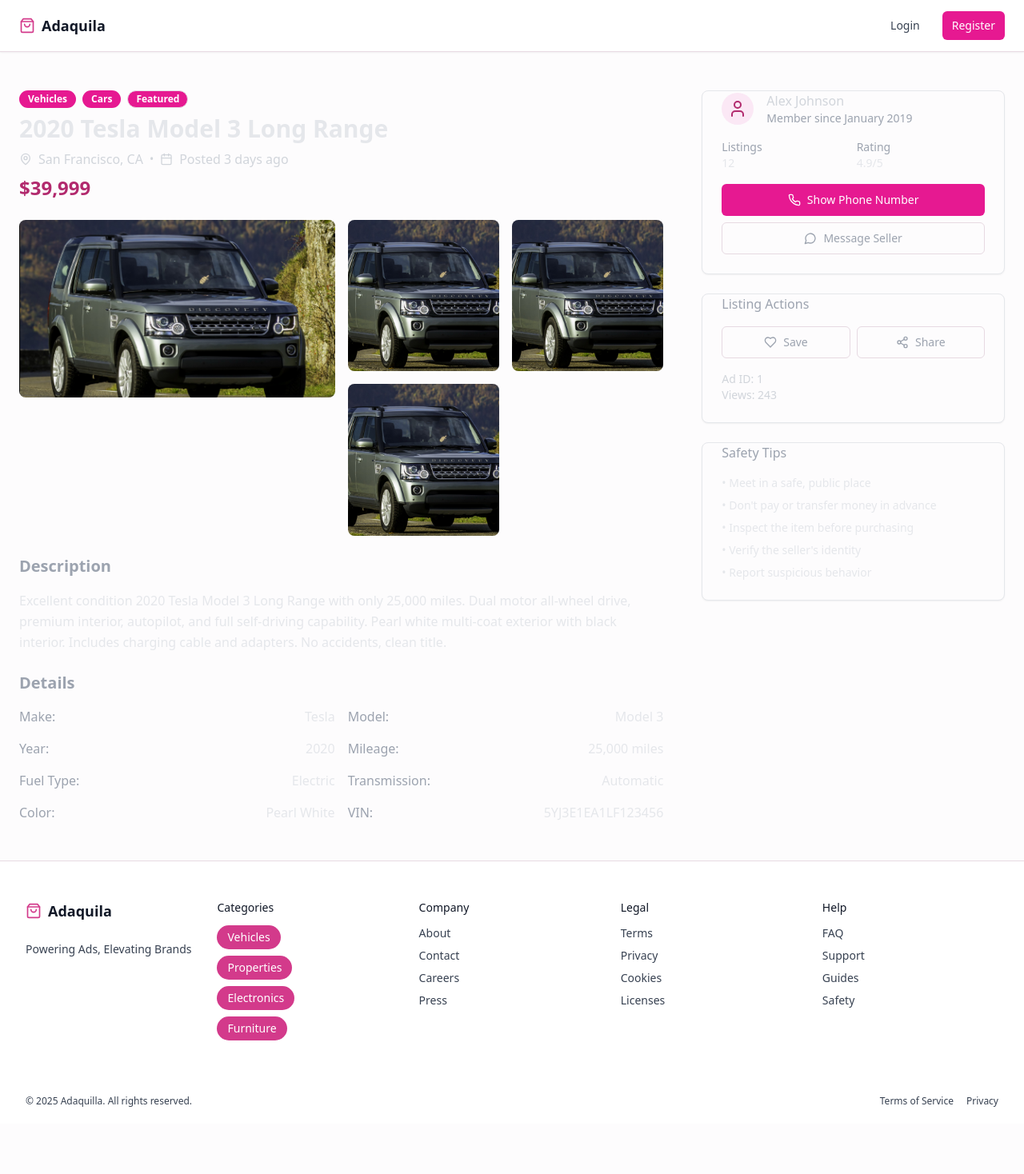
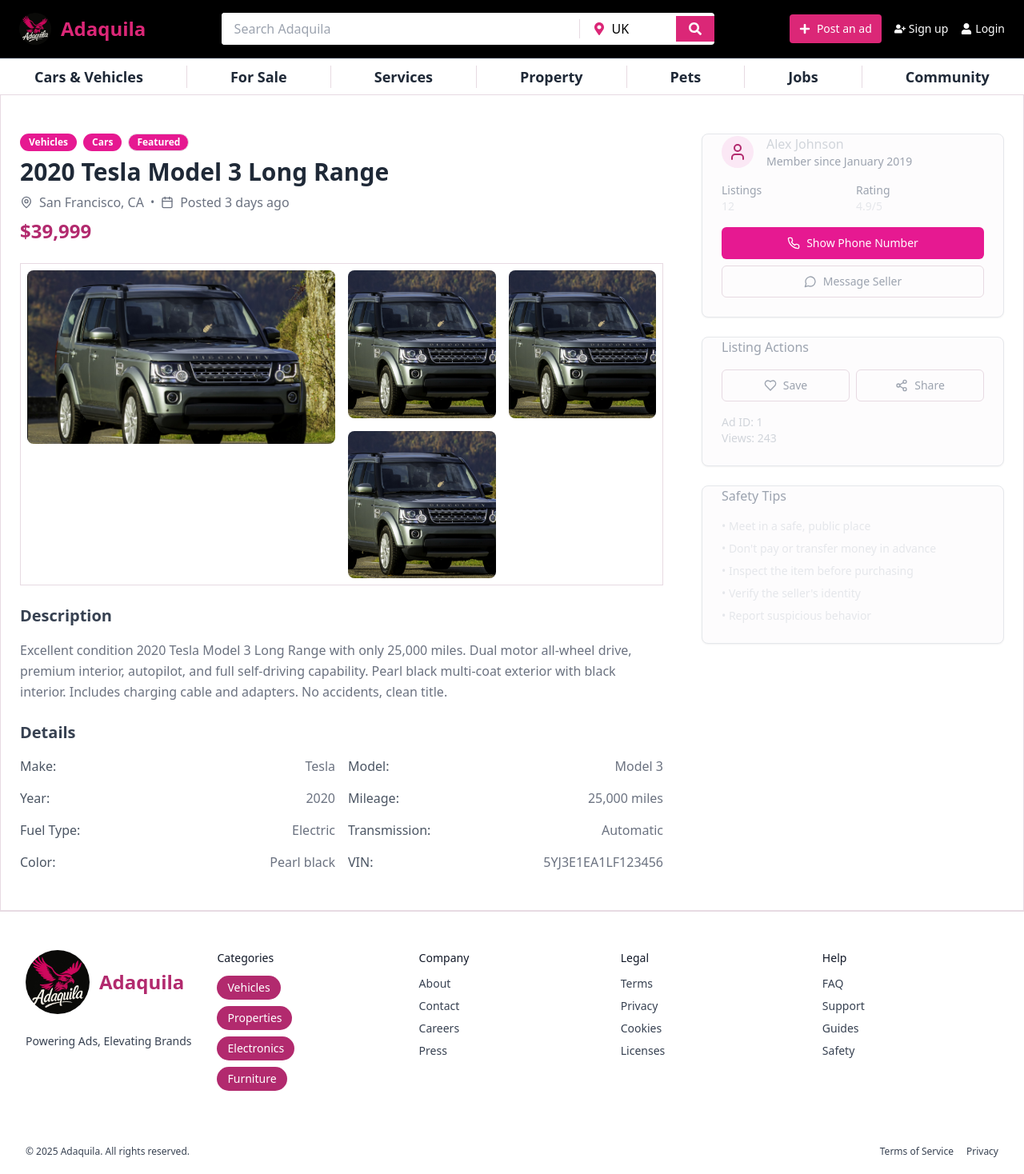
Before and after one commit to fabrizia2/adquilla, a React (Vite) app: page /listing/1 in a window 1280 px wide. Shown: the whole page at 80% size. Before the commit the page ends 1405 px from the top, so only its background shows below. Built offline with nearby package versions, Linux system fonts and the light colour scheme.

Commit message:
Color changes

```diff
--- a/package.json
+++ b/package.json
@@ -15,6 +15,7 @@
     "lucide-react": "^0.279.0",
     "react": "^18.2.0",
     "react-dom": "^18.2.0",
+    "react-icons": "^5.5.0",
     "react-router-dom": "^6.16.0",
     "tailwind-merge": "^1.14.0"
   },
--- a/src/layouts/root-layout.jsx
+++ b/src/layouts/root-layout.jsx
@@ -1,37 +1,138 @@
-import { Outlet, Link } from "react-router-dom"
+import { Outlet, Link, useNavigate } from "react-router-dom"
 import { Button } from "../components/ui/button"
 import { ShoppingBag } from "../components/icons"
+import { MapPin, Search, Plus, User, UserPlus } from "lucide-react";
+import { FaSearch, FaMapMarkerAlt, FaPlus, FaUserPlus, FaUser } from 'react-icons/fa';
+import logo from '../../public/images/Adaquila.jpg'; // Make sure your logo is placed correctly
+import { useEffect, useState } from 'react';
 
 export default function RootLayout() {
+  const navigate = useNavigate();
+  const [isLoggedIn, setIsLoggedIn] = useState(false);
+
+  // Check if user is logged in on component mount
+  useEffect(() => {
+    const token = localStorage.getItem('token');
+    setIsLoggedIn(!!token);
+  }, []);
+
+  const handlePostAdClick = () => {
+    if (isLoggedIn) {
+      navigate('/post-ad');
+    } else {
+      navigate('/auth/login', { state: { from: '/post-ad' } });
+    }
+  };
+
+  const handleLogout = () => {
+    localStorage.removeItem('token');
+    setIsLoggedIn(false);
+    navigate('/');
+  };
+
   return (
     <div className="flex flex-col min-h-screen">
-      <header className="border-b bg-white shadow-sm">
-        <div className="container flex items-center justify-between h-16 px-4 md:px-6">
-          <Link to="/" className="flex items-center gap-2 text-lg font-semibold text-gray-900">
-            <ShoppingBag className="h-5 w-5 text-brand-magenta-500" />
-            <span>Adaquila</span>
+      <header className="bg-black text-white w-full">
+        {/* Top section: Logo, Search, Actions */}
+        <div className="flex justify-between items-center px-6 py-4 border-b border-gray-800">
+          {/* Logo and Brand Name */}
+          <Link to="/">
+            <div className="flex items-center space-x-3">
+              <img src={logo} alt="Adaquila Logo" className="h-10 w-10 rounded-full object-cover" />
+              <span className="text-2xl font-bold text-pink-600">Adaquila</span>
+            </div>
           </Link>
-          <div className="flex items-center gap-4">
-            <Link to="/auth/login">
-              <Button variant="ghost" size="sm" className="text-gray-700 hover:text-gray-900 hover:bg-brand-magenta-50">
-                Login
-              </Button>
-            </Link>
-            <Link to="/auth/register">
-              <Button size="sm" className="bg-brand-magenta-500 hover:bg-brand-magenta-600 text-white">
-                Register
-              </Button>
-            </Link>
+
+          {/* Search Bar */}
+          <div className="flex items-center w-1/2 bg-white rounded overflow-hidden">
+            <input
+              type="text"
+              placeholder="Search Adaquila"
+              className="flex-grow px-4 py-2 text-black outline-none"
+            />
+            <div className="flex items-center px-4 text-black border-l">
+              <FaMapMarkerAlt className="mr-2 text-pink-600" />
+              <input
+                type="text"
+                value="UK"
+                className="bg-transparent outline-none w-16"
+                readOnly
+              />
+            </div>
+            <button className="bg-pink-600 px-4 py-2">
+              <FaSearch className="text-white" />
+            </button>
+          </div>
+
+          {/* User Actions - Updated with auth logic */}
+          <div className="flex items-center space-x-4">
+            <button
+              onClick={handlePostAdClick}
+              className="flex items-center bg-pink-600 hover:bg-pink-700 text-white px-3 py-2 rounded text-sm"
+            >
+              <FaPlus className="mr-2" /> Post an ad
+            </button>
+
+            {!isLoggedIn ? (
+              <>
+                <Link
+                  to="/auth/register"
+                  className="flex items-center hover:text-pink-600 text-sm"
+                >
+                  <FaUserPlus className="mr-1" /> Sign up
+                </Link>
+                <Link
+                  to="/auth/login"
+                  className="flex items-center hover:text-pink-600 text-sm"
+                >
+                  <FaUser className="mr-1" /> Login
+                </Link>
+              </>
+            ) : (
+              <div className="flex items-center space-x-4">
+                <button
+                  onClick={handleLogout}
+                  className="flex items-center hover:text-pink-600 text-sm"
+                >
+                  <FaUser className="mr-1" /> Logout
+                </button>
+              </div>
+            )}
           </div>
         </div>
+
+        {/* Category Nav */}
+        <nav className="bg-white shadow-sm border-t border-gray-200">
+          <ul className="flex justify-around px-4 py-2 font-semibold text-lg text-gray-800">
+            <li className="cursor-pointer hover:underline">Cars & Vehicles</li>
+            <div className="text-black border-l"></div>
+            <li className="cursor-pointer hover:underline">For Sale</li>
+            <div className="text-black border-l"></div>
+            <li className="cursor-pointer hover:underline">Services</li>
+            <div className="text-black border-l"></div>
+            <li className="cursor-pointer hover:underline">Property</li>
+            <div className="text-black border-l"></div>
+            <li className="cursor-pointer hover:underline">Pets</li>
+            <div className="text-black border-l"></div>
+            <li className="cursor-pointer hover:underline">Jobs</li>
+            <div className="text-black border-l"></div>
+            <li className="cursor-pointer hover:underline">Community</li>
+          </ul>
+        </nav>
       </header>
+
+
+
       <Outlet />
       <footer className="border-t bg-white">
         <div className="container flex flex-col gap-4 py-10 md:flex-row md:gap-8 md:py-12">
           <div className="flex flex-col gap-2 md:gap-4 lg:gap-6">
-            <Link to="/" className="flex items-center gap-2 text-lg font-semibold text-gray-900">
-              <ShoppingBag className="h-5 w-5 text-brand-magenta-500" />
-              <span>Adaquila</span>
+            {/* Logo and Brand Name */}
+            <Link to="/">
+              <div className="flex items-center space-x-3">
+                <img src={logo} alt="Adaquila Logo" className="h-20 w-20 rounded-full object-cover" />
+                <span className="text-2xl font-bold text-brand-magenta-600">Adaquila</span>
+              </div>
             </Link>
             <p className="text-sm text-gray-700 font-medium">Powering Ads, Elevating Brands</p>
           </div>
@@ -42,7 +143,7 @@
                 <li>
                   <Link
                     to="/category/vehicles"
-                    className="inline-block bg-brand-magenta-500 text-white px-3 py-1 rounded-full hover:bg-white hover:text-brand-magenta-700 transition-colors border border-transparent hover:border-brand-magenta-500"
+                    className="inline-block bg-brand-magenta-600 text-white px-3 py-1 rounded-full hover:bg-white hover:text-brand-magenta-700 transition-colors border border-transparent hover:border-brand-magenta-600"
                   >
                     Vehicles
                   </Link>
@@ -50,7 +151,7 @@
                 <li>
                   <Link
                     to="/category/properties"
-                    className="inline-block bg-brand-magenta-500 text-white px-3 py-1 rounded-full hover:bg-white hover:text-brand-magenta-700 transition-colors border border-transparent hover:border-brand-magenta-500"
+                    className="inline-block bg-brand-magenta-600 text-white px-3 py-1 rounded-full hover:bg-white hover:text-brand-magenta-700 transition-colors border border-transparent hover:border-brand-magenta-600"
                   >
                     Properties
                   </Link>
@@ -58,7 +159,7 @@
                 <li>
                   <Link
                     to="/category/electronics"
-                    className="inline-block bg-brand-magenta-500 text-white px-3 py-1 rounded-full hover:bg-white hover:text-brand-magenta-700 transition-colors border border-transparent hover:border-brand-magenta-500"
+                    className="inline-block bg-brand-magenta-600 text-white px-3 py-1 rounded-full hover:bg-white hover:text-brand-magenta-700 transition-colors border border-transparent hover:border-brand-magenta-600"
                   >
                     Electronics
                   </Link>
@@ -66,7 +167,7 @@
                 <li>
                   <Link
                     to="/category/furniture"
-                    className="inline-block bg-brand-magenta-500 text-white px-3 py-1 rounded-full hover:bg-white hover:text-brand-magenta-700 transition-colors border border-transparent hover:border-brand-magenta-500"
+                    className="inline-block bg-brand-magenta-600 text-white px-3 py-1 rounded-full hover:bg-white hover:text-brand-magenta-700 transition-colors border border-transparent hover:border-brand-magenta-600"
                   >
                     Furniture
                   </Link>
@@ -151,7 +252,7 @@
           </div>
         </div>
         <div className="container flex flex-col items-center justify-between gap-4 py-6 md:h-14 md:flex-row md:py-0">
-          <p className="text-xs text-gray-700">© {new Date().getFullYear()} Adaquilla. All rights reserved.</p>
+          <p className="text-xs text-gray-700">© {new Date().getFullYear()} Adaquila. All rights reserved.</p>
           <div className="flex gap-4">
             <Link
               to="#"
--- a/src/pages/listing/[id].jsx
+++ b/src/pages/listing/[id].jsx
@@ -12,7 +12,7 @@
   title: "2020 Tesla Model 3 Long Range",
   price: "$39,999",
   description:
-    "Excellent condition 2020 Tesla Model 3 Long Range with only 25,000 miles. Dual motor all-wheel drive, premium interior, autopilot, and full self-driving capability. Pearl white multi-coat exterior with black interior. Includes charging cable and adapters. No accidents, clean title.",
+    "Excellent condition 2020 Tesla Model 3 Long Range with only 25,000 miles. Dual motor all-wheel drive, premium interior, autopilot, and full self-driving capability. Pearl black multi-coat exterior with black interior. Includes charging cable and adapters. No accidents, clean title.",
   location: "San Francisco, CA",
   category: "Vehicles",
   subcategory: "Cars",
@@ -37,7 +37,7 @@
     { label: "Mileage", value: "25,000 miles" },
     { label: "Fuel Type", value: "Electric" },
     { label: "Transmission", value: "Automatic" },
-    { label: "Color", value: "Pearl White" },
+    { label: "Color", value: "Pearl black" },
     { label: "VIN", value: "5YJ3E1EA1LF123456" },
   ],
   postedDate: "3 days ago",
@@ -49,26 +49,26 @@
   const { id } = useParams()
 
   return (
-    <main className="flex-1 py-6 md:py-12">
+    <main className="flex-1 py-6 md:py-12 bg-white border">
       <div className="container px-4 md:px-6">
         <div className="grid gap-6 lg:grid-cols-3 lg:gap-12">
           <div className="lg:col-span-2 space-y-6">
             <div className="flex flex-col gap-2">
               <div className="flex items-center gap-2 flex-wrap">
-                <Badge className="bg-brand-magenta-500 text-white hover:bg-white hover:text-brand-magenta-700 transition-colors border border-transparent hover:border-brand-magenta-500">
+                <Badge className="bg-brand-magenta-600 text-black hover:bg-black hover:text-brand-magenta-700 transition-colors border border-transparent hover:border-brand-magenta-600">
                   {listingData.category}
                 </Badge>
-                <Badge className="bg-brand-magenta-500 text-white hover:bg-white hover:text-brand-magenta-700 transition-colors border border-transparent hover:border-brand-magenta-500">
+                <Badge className="bg-brand-magenta-600 text-black hover:bg-black hover:text-brand-magenta-700 transition-colors border border-transparent hover:border-brand-magenta-600">
                   {listingData.subcategory}
                 </Badge>
                 {listingData.featured && (
-                  <Badge className="bg-brand-magenta-500 hover:bg-brand-magenta-600 text-white font-medium">
+                  <Badge className="bg-brand-magenta-600 hover:bg-brand-magenta-600 text-black font-medium">
                     Featured
                   </Badge>
                 )}
               </div>
-              <h1 className="text-2xl font-bold md:text-3xl text-gray-200">{listingData.title}</h1>
-              <div className="flex items-center gap-2 text-gray-300">
+              <h1 className="text-2xl font-bold md:text-3xl text-gray-800">{listingData.title}</h1>
+              <div className="flex items-center gap-2 text-gray-500">
                 <MapPin className="h-4 w-4" />
                 <span>{listingData.location}</span>
                 <span className="text-sm">•</span>
@@ -78,7 +78,7 @@
               <p className="text-2xl font-bold text-brand-magenta-600">{listingData.price}</p>
             </div>
 
-            <div className="grid grid-cols-1 md:grid-cols-2 gap-4">
+            <div className="grid grid-cols-1 md:grid-cols-2 gap-4 border py-2 px-2">
               <div className="relative aspect-video overflow-hidden rounded-lg">
                 <img
                   src={listingData.images[0] || "/images/carr.png"}
@@ -100,17 +100,17 @@
             </div>
 
             <div className="space-y-4">
-              <h2 className="text-xl font-bold text-gray-400">Description</h2>
-              <p className="text-gray-200 leading-relaxed">{listingData.description}</p>
+              <h2 className="text-xl font-bold text-gray-700">Description</h2>
+              <p className="text-gray-500 leading-relaxed">{listingData.description}</p>
             </div>
 
             <div className="space-y-4">
-              <h2 className="text-xl font-bold text-gray-400">Details</h2>
+              <h2 className="text-xl font-bold text-gray-700">Details</h2>
               <div className="grid grid-cols-2 gap-4">
                 {listingData.details.map((detail, index) => (
                   <div key={index} className="flex justify-between">
-                    <span className="font-medium text-gray-400">{detail.label}:</span>
-                    <span className="text-gray-200">{detail.value}</span>
+                    <span className="font-medium text-gray-600">{detail.label}:</span>
+                    <span className="text-gray-500">{detail.value}</span>
                   </div>
                 ))}
               </div>
@@ -140,7 +140,7 @@
                   </div>
                 </div>
                 <div className="grid grid-cols-1 gap-2">
-                  <Button className="w-full bg-brand-magenta-500 hover:bg-brand-magenta-600 text-white font-medium">
+                  <Button className="w-full bg-brand-magenta-600 hover:bg-brand-magenta-600 text-black font-medium">
                     <Phone className="mr-2 h-4 w-4" /> Show Phone Number
                   </Button>
                   <Button
--- a/src/styles/globals.css
+++ b/src/styles/globals.css
@@ -77,11 +77,11 @@
 
 /* Custom utility classes for consistent category styling */
 .category-badge {
-  @apply bg-brand-magenta-500 text-white hover:bg-white hover:text-brand-magenta-700 transition-colors border border-transparent hover:border-brand-magenta-500 font-medium px-3 py-1 rounded-full;
+  @apply bg-pink-600 text-white hover:bg-white hover:text-brand-magenta-700 transition-colors border border-transparent hover:border-pink-600 font-medium px-3 py-1 rounded-full;
 }
 
 .category-pill {
-  @apply inline-block bg-brand-magenta-500 text-white px-3 py-1 rounded-full hover:bg-white hover:text-brand-magenta-700 transition-colors border border-transparent hover:border-brand-magenta-500;
+  @apply inline-block bg-pink-600 text-white px-3 py-1 rounded-full hover:bg-white hover:text-brand-magenta-700 transition-colors border border-transparent hover:border-pink-600;
 }
 
 /* Add basic animation classes to replace the tailwindcss-animate plugin */
```
Also changed, not shown: src/components/featured-listings.jsx (+5 -5 lines), src/pages/category/[slug].jsx (+14 -14 lines), src/pages/home.jsx (+16 -16 lines), public/images/Adaquila.jpg (added), 1 other file (tests, documents, lock files or other folders).
